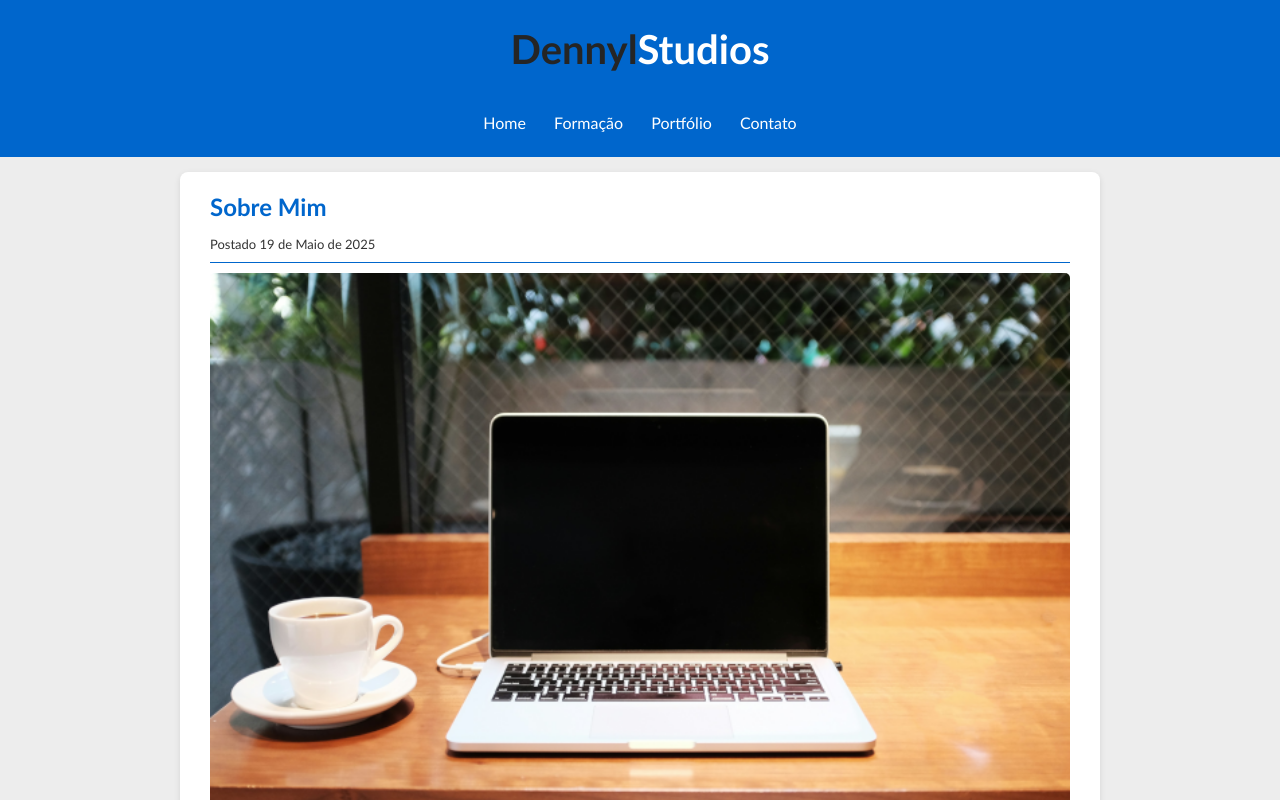
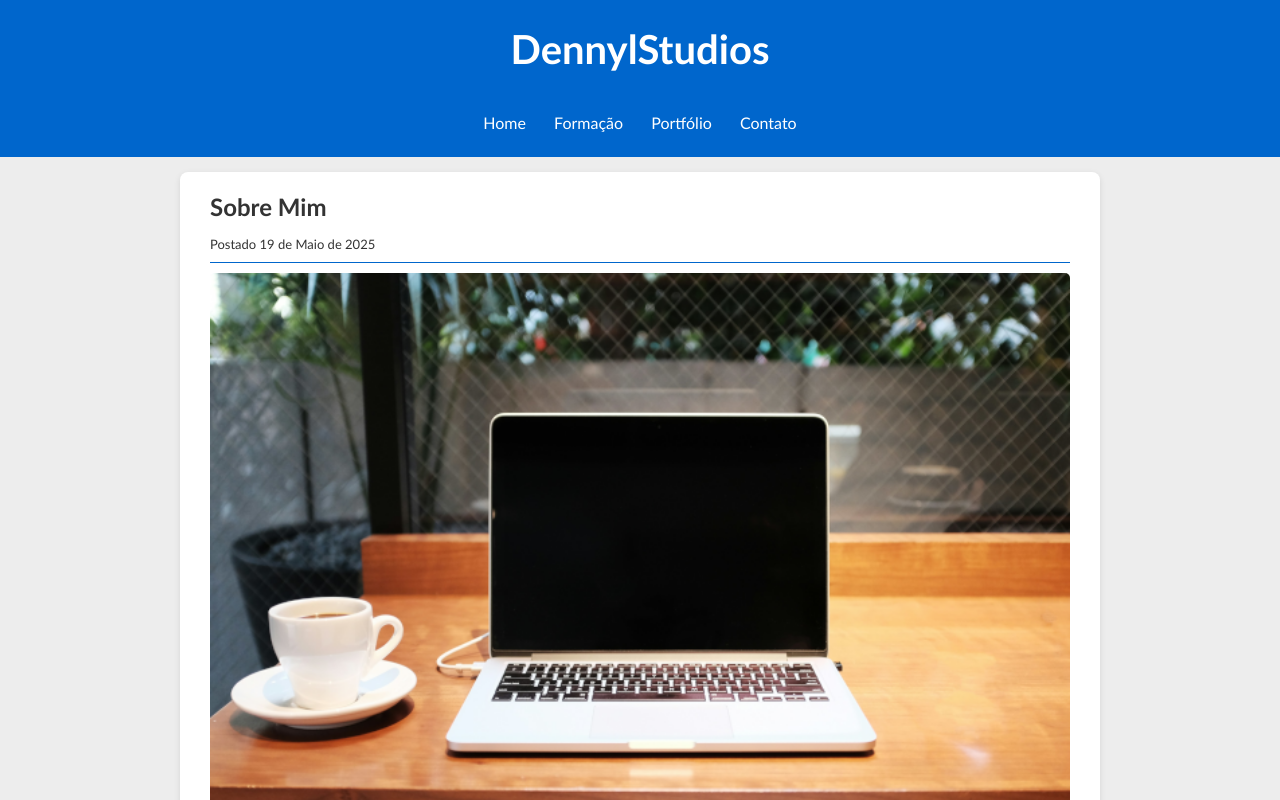
Before and after one commit to KevinDennyl/PortfolioPessoal, a plain HTML site: page index.html in a window 1280 px wide. Shown: the top 800 px of the page. Drawn offline with Linux system fonts and the light colour scheme.

Commit message:
Update style.css
Alterações das cores do h1 e h2

```diff
--- a/css/style.css
+++ b/css/style.css
@@ -86,13 +86,13 @@ body {
 
 /* Títulos principais */
 h1 {
-    color: #252525;
+    color: #FFFFFF;
     font-size: 40px;
     margin-bottom: 20px;
   }
 
 h2 {
-    color: #0066CC;
+    color: #333;
     font-size: 24px;
     margin-bottom: 15px;
   }
```
